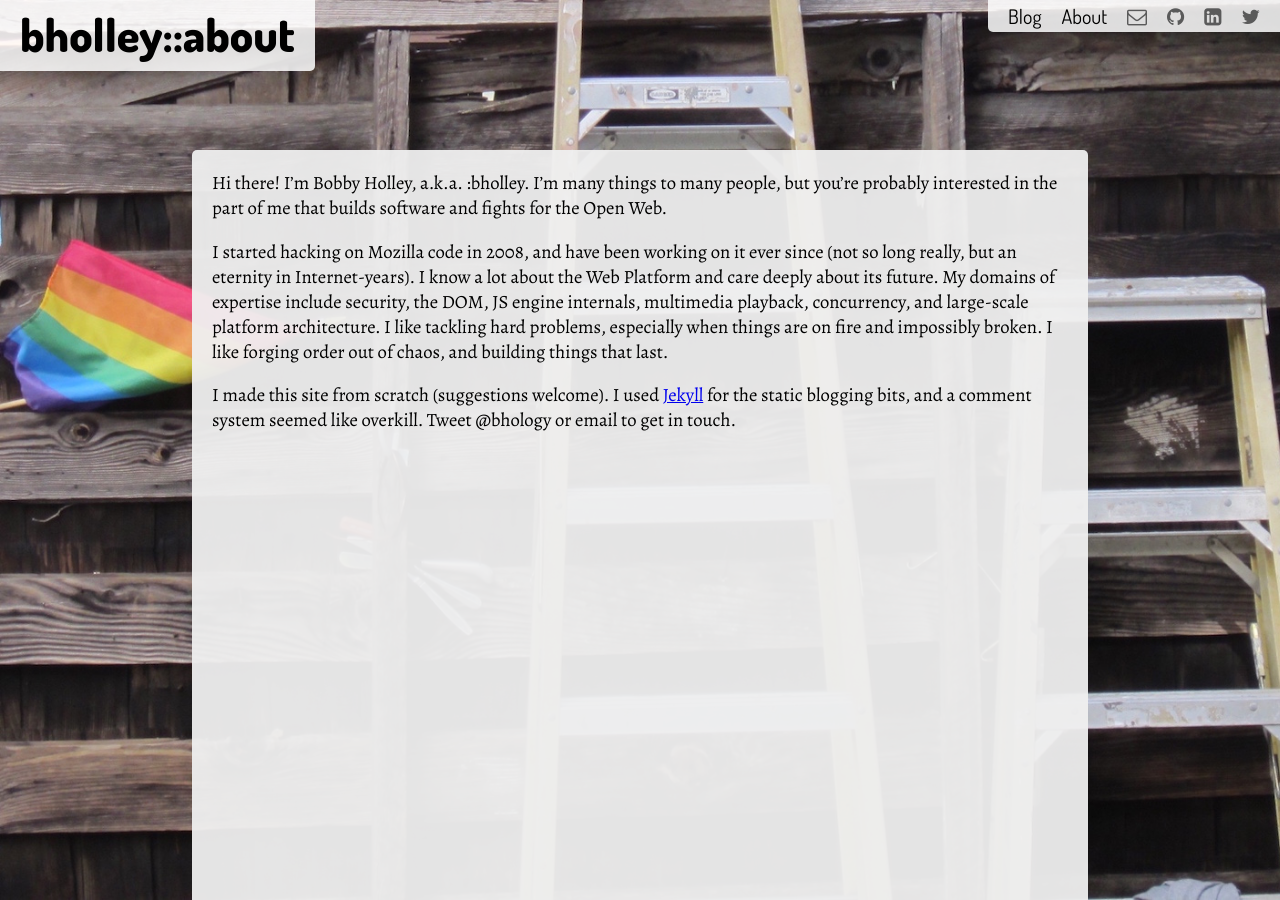
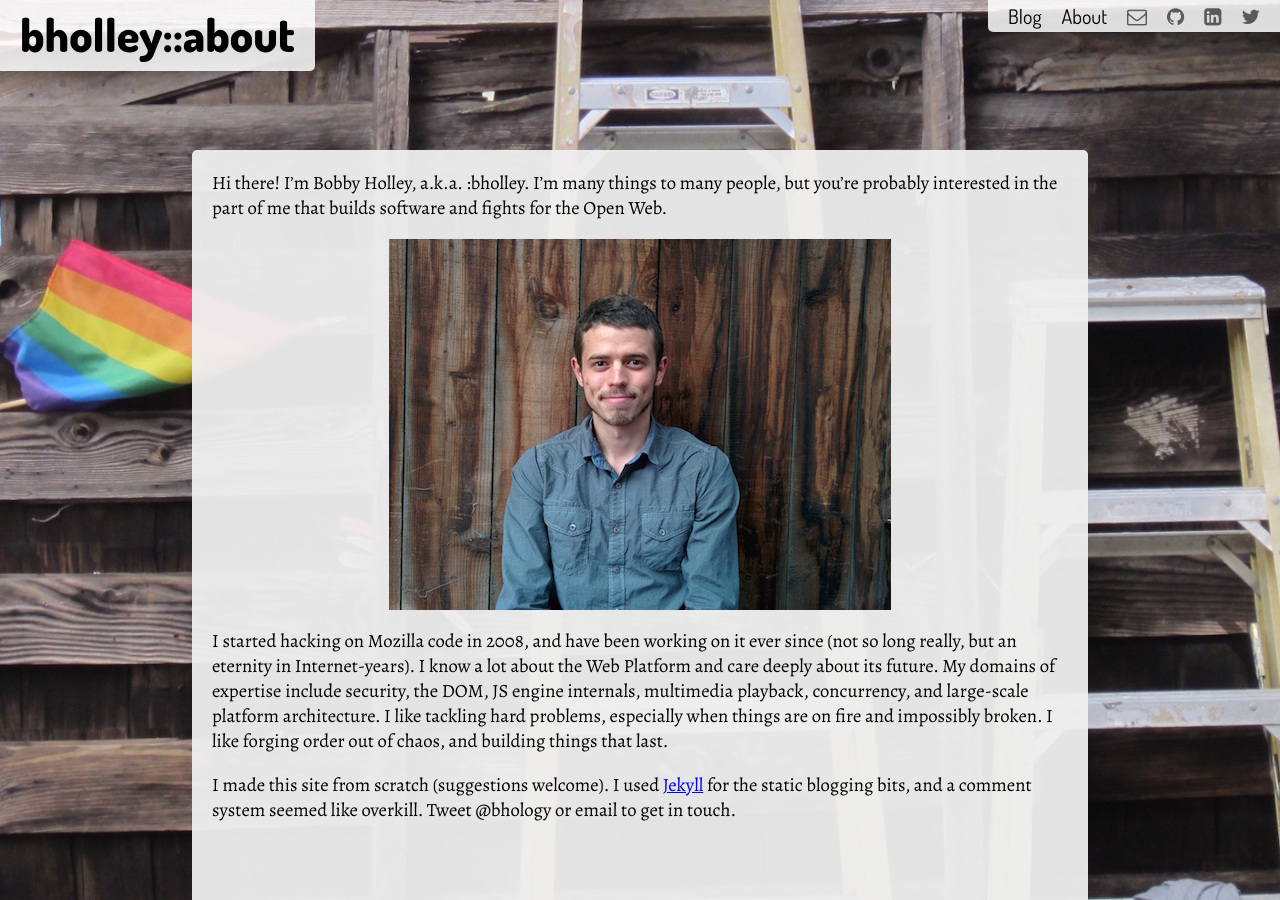
Before and after one commit to bholley/bholley.github.io, a Jekyll site: the page built from about.md, in a window 1280 px wide. Built offline with Jekyll 4.4.1, drawn with Linux system fonts in a browser that asks for light colours; nearby versions of some CDN libraries.

Commit message:
Added head shot, and centered images.

```diff
--- a/about.md
+++ b/about.md
@@ -6,6 +6,8 @@ permalink: /about/
 
 Hi there! I'm Bobby Holley, a.k.a. :bholley. I'm many things to many people, but you're probably interested in the part of me that builds software and fights for the Open Web.
 
+![Head Shot](/images/headshot.jpg)
+
 I started hacking on Mozilla code in 2008, and have been working on it ever since (not so long really, but an eternity in Internet-years). I know a lot about the Web Platform and care deeply about its future. My domains of expertise include security, the DOM, JS engine internals, multimedia playback, concurrency, and large-scale platform architecture. I like tackling hard problems, especially when things are on fire and impossibly broken. I like forging order out of chaos, and building things that last.
 
 I made this site from scratch (suggestions welcome). I used [Jekyll](http://jekyllrb.com/) for the static blogging bits, and a comment system seemed like overkill. Tweet @bhology or email to get in touch.
--- a/style.css
+++ b/style.css
@@ -176,6 +176,13 @@ body {
   margin-bottom: 0px;
 }
 
+/* Center images in posts. */
+#contentpane-body p img {
+  display: block;
+  margin-left: auto;
+  margin-right: auto;
+}
+
 /* Prevent overflow of images in the content. */
 #contentpane-body img {
   max-width: 100%;
```
Also changed, not shown: images/headshot.jpg (added).
